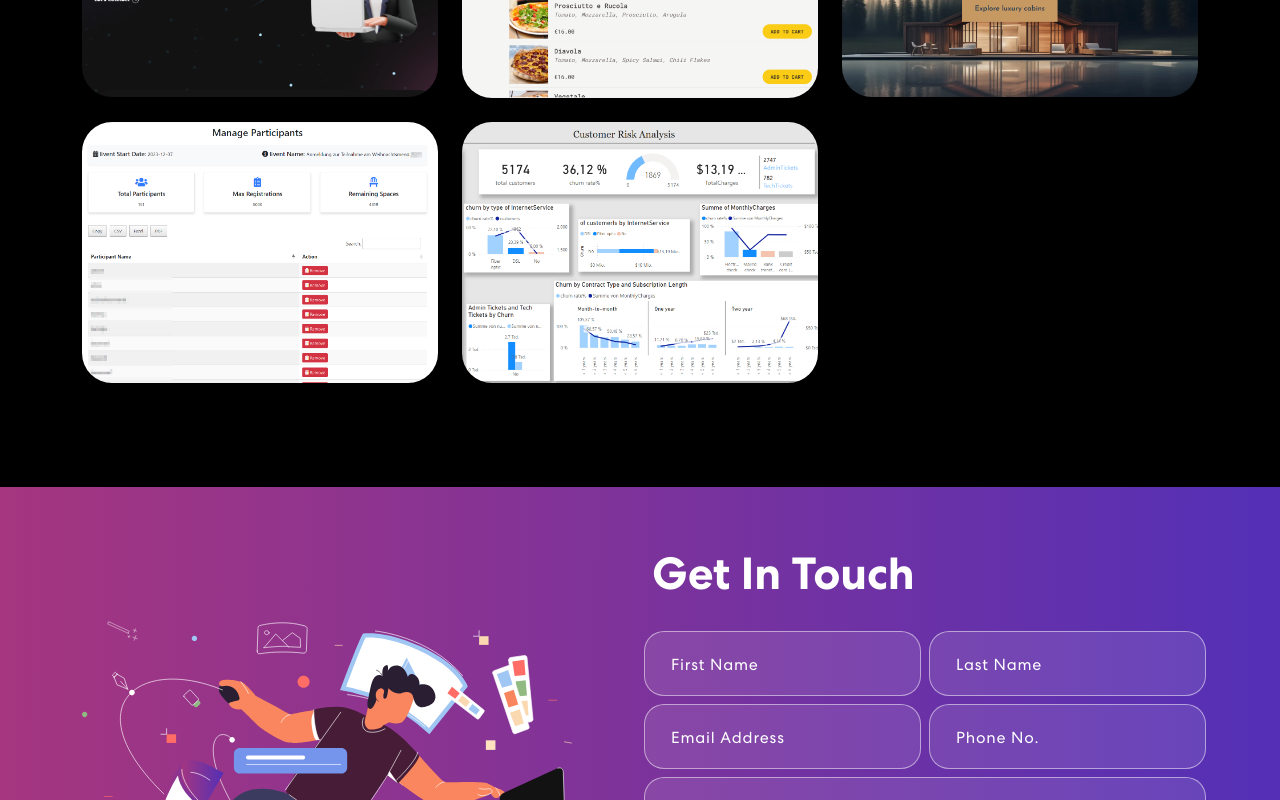
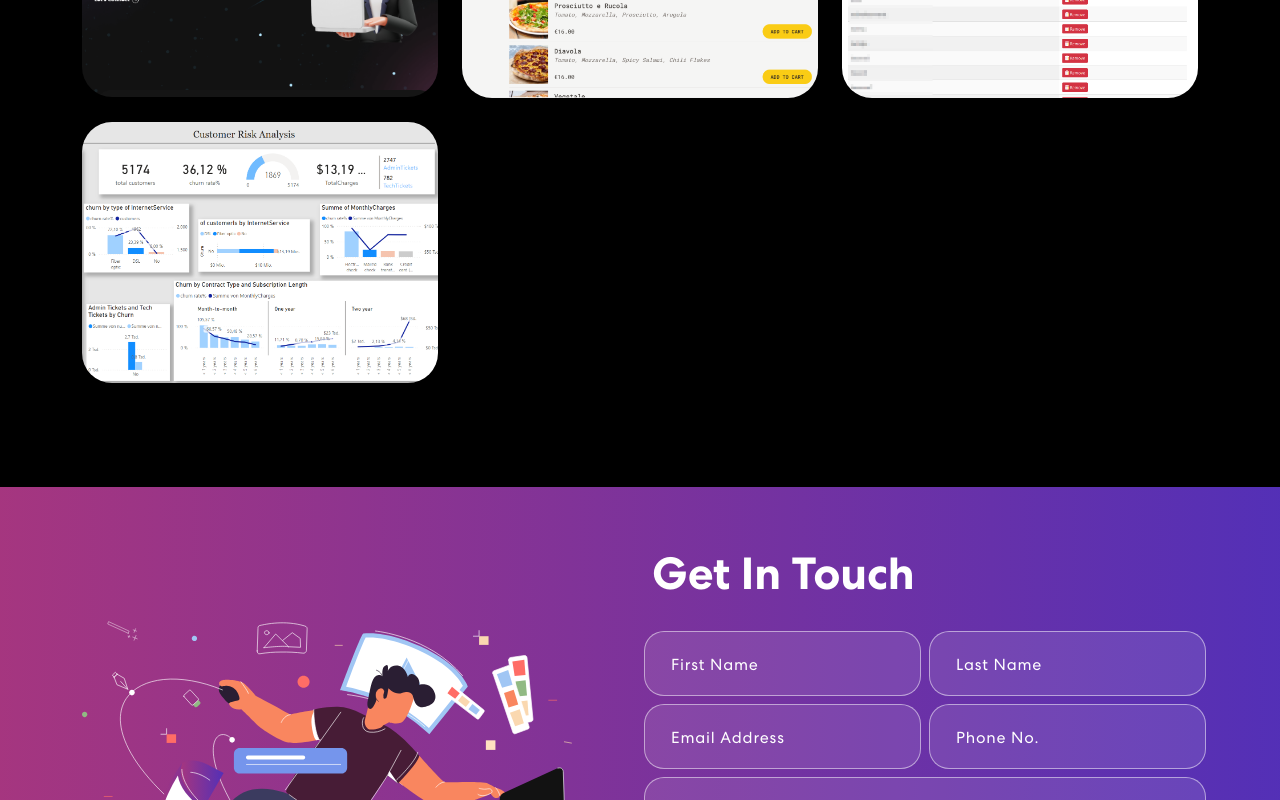
Before and after one commit to ZhenhaoPeng/portfolio, a React (Create React App) app: page / in a window 1280 px wide. Shown: the part 1700-2500 px from the top of the page. Built offline with nearby package versions, Linux system fonts and the light colour scheme.

Commit message:
Update page projects minus

```diff
--- a/src/components/Projects.js
+++ b/src/components/Projects.js
@@ -26,14 +26,14 @@ export const Projects = () => {
       liveLink: "https://pizza-order-fyp0qmjl6-zhenhaos-projects.vercel.app/",
       githubLink: "https://github.com/ZhenhaoPeng/PizzaOrder",
     },
-    {
-      title: "Hotel Booking System",
-      description:
-        "Next.js ,app router, React Server Components, server actions, authentication with NextAuth",
-      imgUrl: projImg4,
-      liveLink: "https://ecommercewebsite.com",
-      githubLink: "https://github.com/ecommercerepo",
-    },
+    // {
+    //   title: "Hotel Booking System",
+    //   description:
+    //     "Next.js ,app router, React Server Components, server actions, authentication with NextAuth",
+    //   imgUrl: projImg4,
+    //   liveLink: "https://ecommercewebsite.com",
+    //   githubLink: "https://github.com/ecommercerepo",
+    // },
     {
       title: "TRUMPF Event Management System",
       description:
```
Also changed, not shown: src/App.js (+4 -4 lines).
